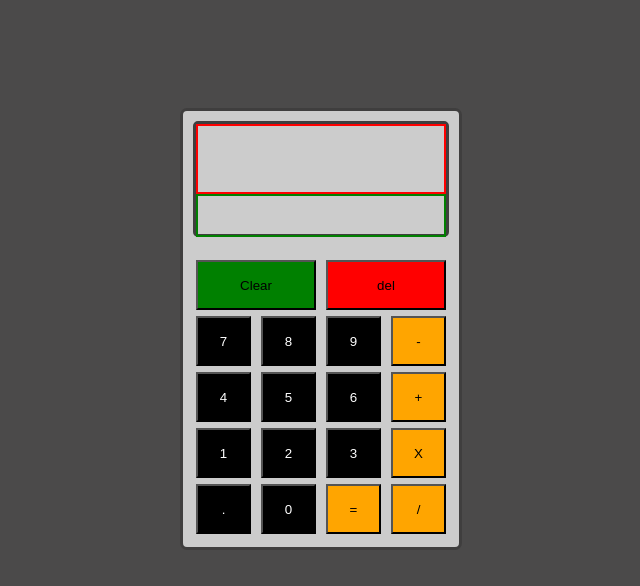
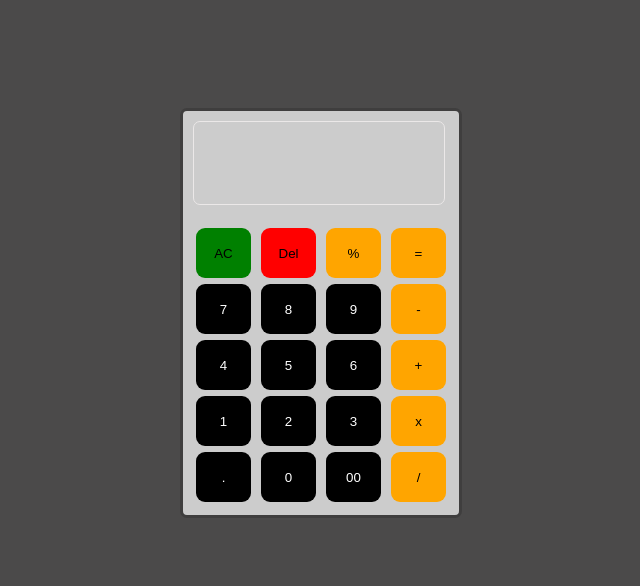
Before and after one commit to Iadolphe007/Calculator, a plain HTML site: page index.html in a window 1280 px wide. Shown: the whole page, without its empty margins (428-1068 px from the left). Drawn offline with Linux system fonts and the light colour scheme.

Commit message:
update made

```diff
--- a/index.html
+++ b/index.html
@@ -4,47 +4,46 @@
     <meta charset="UTF-8">
     <meta name="viewport" content="width=device-width, initial-scale=1.0">
     <link rel="stylesheet" href="style.css">
-    <script src="index.js" defer></script>
     <title>Web_calculator</title>
 </head>
 <body>
     <div class="container">
         <div class="adjust">
             <div class="bot-class">
-                <div class="screen">
-                    <div class="input"></div>
-                    <div class="output"></div>
-                </div>
+                <input type="text" class="screen" readonly>
                 <div class="number">
-                    <button id="c-btn" class="span-2">Clear</button>
-                    <button id="del-btn" class="span-2">del</button>
+                    <button id="c-btn" class="span-2" data-value="AC">AC</button>
+                    <button id="del-btn" class="span-2" data-value="Del">Del</button>
+                    <button id="mod-btn" data-value="%" class="sign">%</button>
+                    <button class="sign" data-value="=">=</button>
                     <div>
-                        <button id="data-7" class="data">7</button>
-                        <button id="data-8" class="data">8</button>
-                        <button id="data-9" class="data">9</button>
-                        <button class="sign" id="minus">-</button>
+                        <button  class="data"data-value="7">7</button>
+                        <button class="data" data-value="8">8</button>
+                        <button class="data" data-value="9">9</button>
+                        <button class="sign" data-value="-">-</button>
                     </div>
                     <div>
-                        <button id="data-4" class="data">4</button>
-                        <button id="data-5" class="data">5</button>
-                        <button id="data-6" class="data">6</button>
-                        <button class="sign" id="plus">+</button>
+                        <button class="data" data-value="4">4</button>
+                        <button class="data" data-value="5">5</button>
+                        <button class="data" data-value="6">6</button>
+                        <button class="sign" data-value="+">+</button>
                     </div>
                     <div>
-                        <button id="data-1" class="data">1</button>
-                        <button id="data-2" class="data">2</button>
-                        <button id="data-3" class="data">3</button>
-                        <button class="sign" id="multi">X</button>
+                        <button class="data" data-value="1">1</button>
+                        <button class="data" data-value="2">2</button>
+                        <button class="data" data-value="3">3</button>
+                        <button class="sign" data-value="x">x</button>
                     </div>
                     <div>
-                        <button id="dot-btn">.</button>
-                        <button id="data-0" class="data">0</button>
-                        <button id="equal-btn">=</button>
-                        <button class="sign" id="divide">/</button>
+                        <button class="data" data-value=".">.</button>
+                        <button class="data" data-value="0">0</button>
+                        <button data-value="00" class="data">00</button>
+                        <button class="sign" data-value="/">/</button>
                     </div>
                 </div>
             </div>
         </div>
     </div>
+    <script src="script.js"></script>
 </body>
 </html>
--- a/index.js
+++ b/index.js
@@ -5,8 +5,8 @@ let second_operator = ''
 
 const clearBtn = document.getElementById('c-btn')
 const deleteBtn = document.getElementById('del-btn')
-const screen_input = document.querySelector('.input')
-const screen_out = document.querySelector('.output')
+// const screen_input = document.querySelector('.input')
+// const screen_out = document.querySelector('.output')
 const numBtn = document.querySelectorAll('.data')
 const signBtn = document.querySelectorAll('.sign')
 const equalBtn = document.getElementById('equal-btn')
--- /dev/null
+++ b/script.js
@@ -0,0 +1,24 @@
+const display = document.querySelector('.screen')
+const buttons = document.querySelectorAll('button')
+let result = ''
+const operator = ["%", "*", "/", "-", "+", "="]
+
+
+const operation = (btn_value) => {
+    if (btn_value === "=" && result !== " "){
+        result = eval(result.replace("%", "/100"))
+    }else if(btn_value === "AC"){
+        result = ''
+    }else if (btn_value === 'Del'){
+        result = result.toString().slice(0, -1)
+    }else{
+        if(result === '' && operator.includes(btn_value)) return
+        result += btn_value
+    }
+    display.value = result
+}
+
+
+buttons.forEach((button) => {
+    button.addEventListener("click", (e) => operation(e.target.dataset.value))
+})
--- a/style.css
+++ b/style.css
@@ -19,36 +19,45 @@ body{
 }
 
 .screen{
-    border: solid rgb(63, 62, 62);
-    border-radius: 5px;
-    height: 110px;
+    border: 1px solid rgb(235, 232, 232);
+    border-radius: 7px;
+    height: 80px;
     margin-bottom: 20px;
+    text-align: right;
+    width: 240px;
+    padding-right: 8px;
+    background-color: transparent;
+
 }
-
+input{
+    font-size: 20px;
+    font-weight: bold;
+}
 button{
     width: 55px;
     height: 50px;
     margin: 3px;
 }
-.span-2{
+/* .span-2{
     width: 120px;
-}
+} */
 
 .adjust{
     margin-top: 100px;
     margin-left: 600px;
 }
 
-.input{
-    border: 2px solid red;
+/* .input{
     height: 60%;
     word-wrap: break-word;
+    padding-right: 10px;
 }
 .output{
-    border: 2px solid green;
     height: 35%;
     word-wrap: break-word;
-}
+    padding-right: 10px;
+} */
+
 
 #c-btn{
     background-color: green;
@@ -59,14 +68,26 @@ button{
 .sign{
     background-color: orange;
 }
-#equal-btn{
+/* #equal-btn{
     background-color: orange;
-}
-#dot-btn{
+} */
+/* #mod-btn{
+    background-color: orange;
+} */
+/* #dot-btn{
     background-color: black;
     color: white;
-}
+} */
 .data{
     background-color: black;
     color: white;
 }
+
+button{
+    border: none;
+    border-radius: 9px;
+    cursor: pointer;
+}
+button:active{
+    transform: scale(0.99);
+}
```
